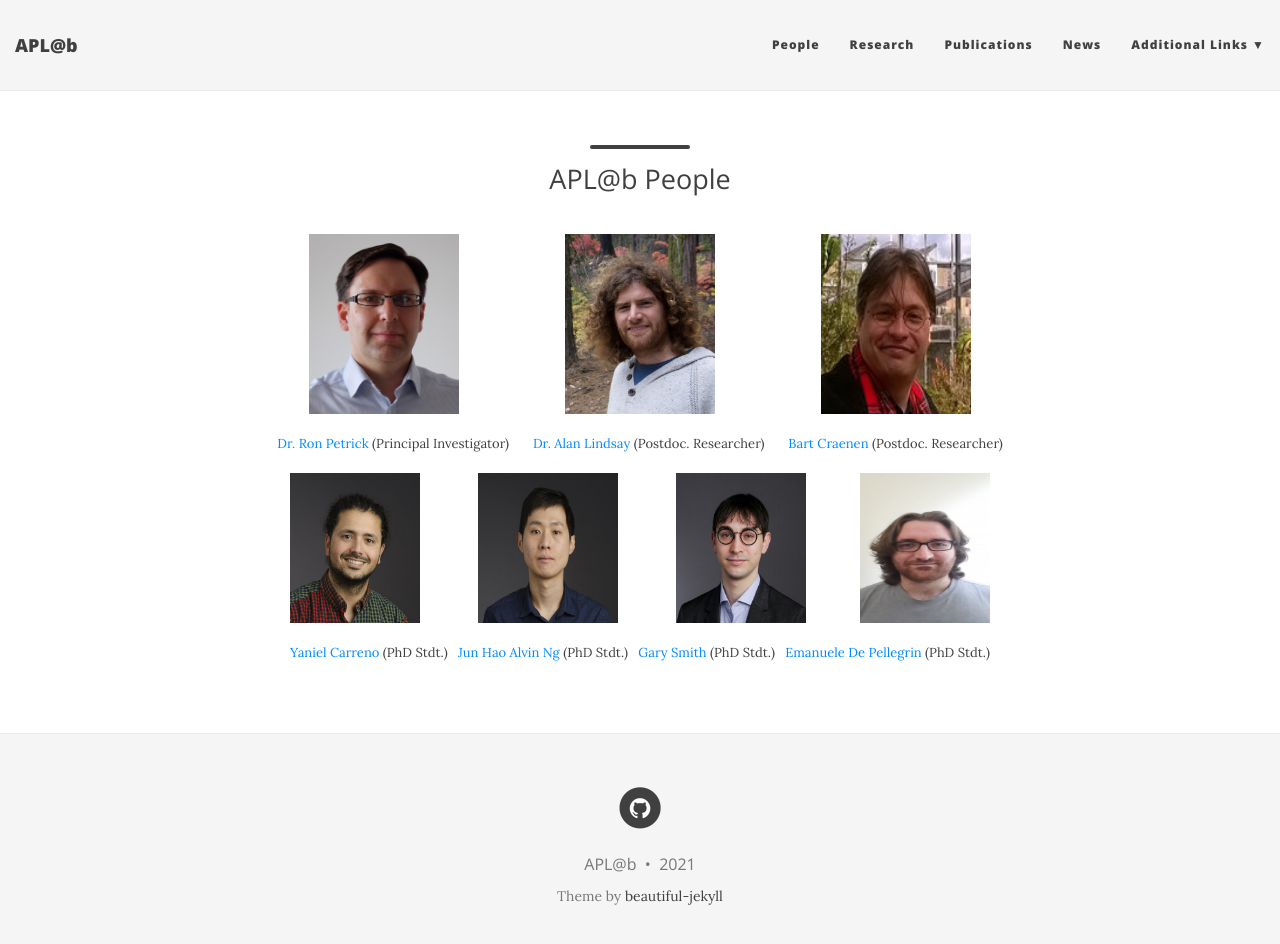
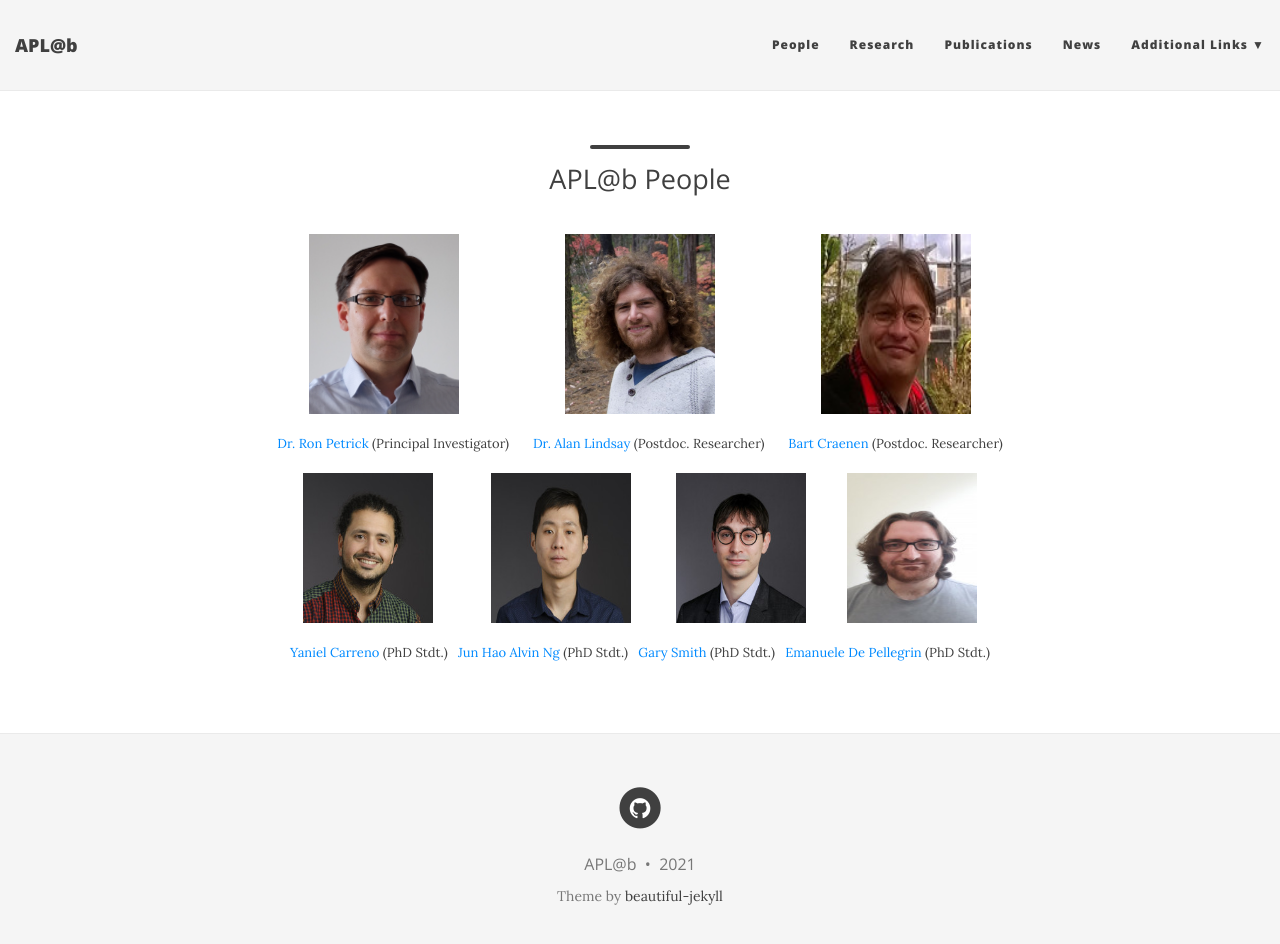
Before and after one commit to aplab2020/aplab2020.github.io, a Jekyll site: the page built from people.md, in a window 1280 px wide and 957 px high. Shown: the top 944 px of the window. Built offline with Jekyll 4.4.1, drawn with Linux system fonts in a browser that asks for light colours; nearby versions of some CDN libraries.

Commit message:
Update people.md

```diff
--- a/people.md
+++ b/people.md
@@ -18,7 +18,7 @@
 
 
 
-<p align="center"> <img src="/img/yaniel.jpg" align="center" width="130" height="150">  &nbsp;  &nbsp; &nbsp; &nbsp;  &nbsp; &nbsp;  &nbsp; &nbsp;  <img src="/img/alvin.jpg" align="center" width="140" height="150">  &nbsp;  &nbsp; &nbsp; &nbsp;  &nbsp; &nbsp; &nbsp; &nbsp; <img src="/img/gary.jpg" align="center" width="130" height="150">  &nbsp;&nbsp;  &nbsp; &nbsp; &nbsp;  &nbsp; &nbsp;  &nbsp; <img src="/img/emanuelle.jpeg" align="center" width="130" height="150"></p>
+<p align="center"> <img src="/img/yaniel.jpg" align="center" width="130" height="150">  &nbsp;  &nbsp; &nbsp; &nbsp;  &nbsp; &nbsp;  &nbsp; &nbsp;  <img src="/img/alvin.jpg" align="center" width="140" height="150">  &nbsp;  &nbsp; &nbsp; &nbsp;  &nbsp; &nbsp; <img src="/img/gary.jpg" align="center" width="130" height="150">  &nbsp;&nbsp;  &nbsp; &nbsp; &nbsp;  &nbsp; <img src="/img/emanuelle.jpeg" align="center" width="130" height="150"></p>
 
  <p align="center"> <a href="https://www.edinburgh-robotics.org/students/yaniel-carreno" style="float:">Yaniel Carreno</a> (PhD Stdt.) &nbsp;
  <a href="https://www.edinburgh-robotics.org/students/jun-hao-alvin-ng" style="float: ;">Jun Hao Alvin Ng</a> (PhD Stdt.)  &nbsp;
```
